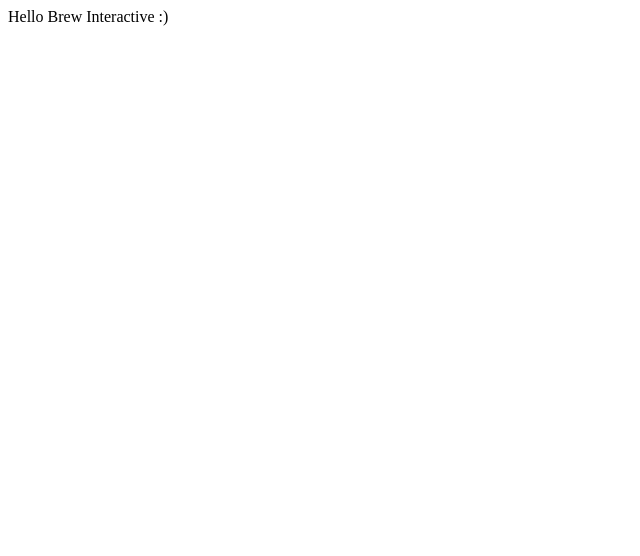
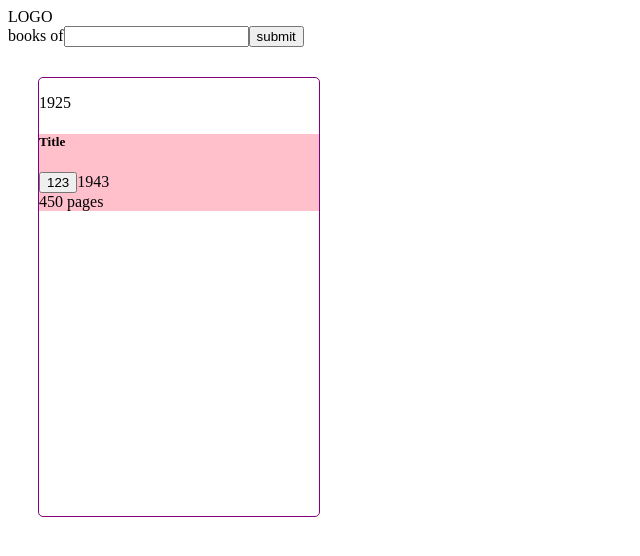
Before and after one commit to yagnurl/kanban-booklist, a React (Create React App) app: page / in a window 1280 px wide. Shown: the top 556 px of the page, without its empty margins (0-640 px from the left). Built offline with nearby package versions, Linux system fonts and the light colour scheme.

Commit message:
Filled components statically

```diff
--- a/src/App.js
+++ b/src/App.js
@@ -1,5 +1,28 @@
+import React from "react";
+import Navbar from "./components/Navbar/Navbar";
+import KanbanColumn from "./components/KanbanColumn/KanbanColumn";
+
+
 function App() {
-  return <>Hello Brew Interactive :)</>;
+  return (
+    <>
+      <Navbar />
+
+      <div >
+
+        <div className="boardTitle"></div>
+
+        <div className="searchBar">
+          <span>books of</span>
+          <input type="text" />
+          <button type="submit">submit</button>
+        </div>
+
+      </div>
+
+      <KanbanColumn />
+    </>
+  );
 }
 
 export default App;
--- a/src/components/ColumnItem/ColumnItem.jsx
+++ b/src/components/ColumnItem/ColumnItem.jsx
@@ -0,0 +1,18 @@
+import React from 'react'
+import './style.scss'
+export default function ColumnItem() {
+    return (
+        <div className="columnItem">
+            <h5>Title</h5>
+
+            <div className="tags">
+                <button>123</button>
+                <span>1943</span>
+            </div>
+
+            <div className="reader">
+                <span>450 pages</span>
+            </div>
+        </div>
+    )
+}
--- a/src/components/ColumnItem/style.scss
+++ b/src/components/ColumnItem/style.scss
@@ -0,0 +1,3 @@
+.columnItem {
+  background-color: pink;
+}
--- a/src/components/KanbanColumn/KanbanColumn.jsx
+++ b/src/components/KanbanColumn/KanbanColumn.jsx
@@ -0,0 +1,15 @@
+import React from 'react'
+import ColumnItem from '../ColumnItem/ColumnItem'
+import './style.scss'
+export default function KanbanColumn() {
+    return (
+        <div>
+            <div className="kanbanContainer">
+                <div className="kanbanColumn">
+                    <p>1925</p>
+                    <ColumnItem/>
+                </div>
+            </div>
+        </div>
+    )
+}
--- a/src/components/KanbanColumn/style.scss
+++ b/src/components/KanbanColumn/style.scss
@@ -0,0 +1,11 @@
+.kanbanContainer {
+  display: flex;
+}
+
+.kanbanColumn {
+  width: 280px;
+  height: 438px;
+  margin: 30px;
+  border: 1px solid purple !important;
+  border-radius: 5px;
+}
--- a/src/components/Navbar/Navbar.jsx
+++ b/src/components/Navbar/Navbar.jsx
@@ -0,0 +1,11 @@
+import React from 'react'
+
+export default function Navbar() {
+    return (
+         <header>
+           <div className="logo">
+               LOGO
+           </div>
+       </header>
+    )
+}
```
